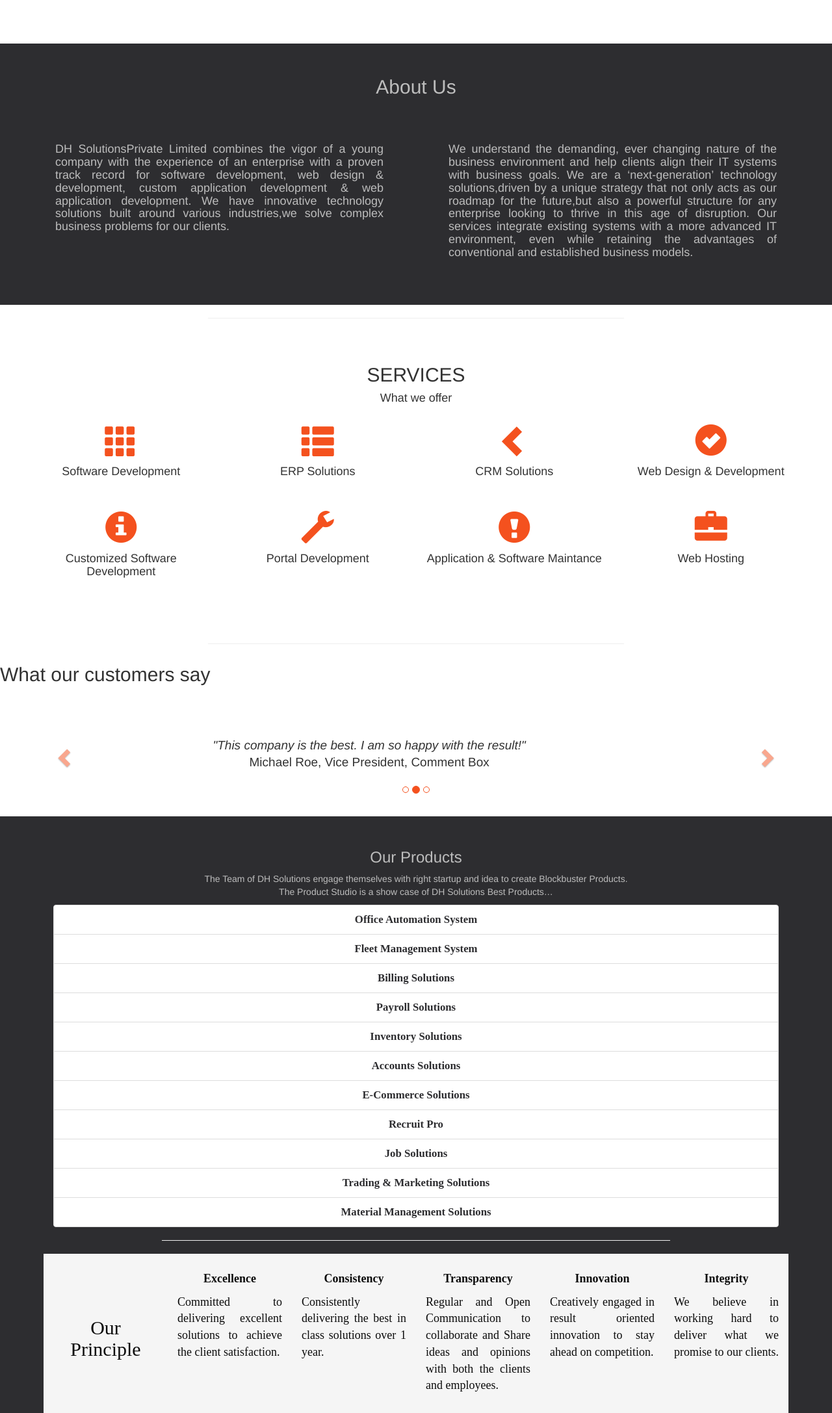
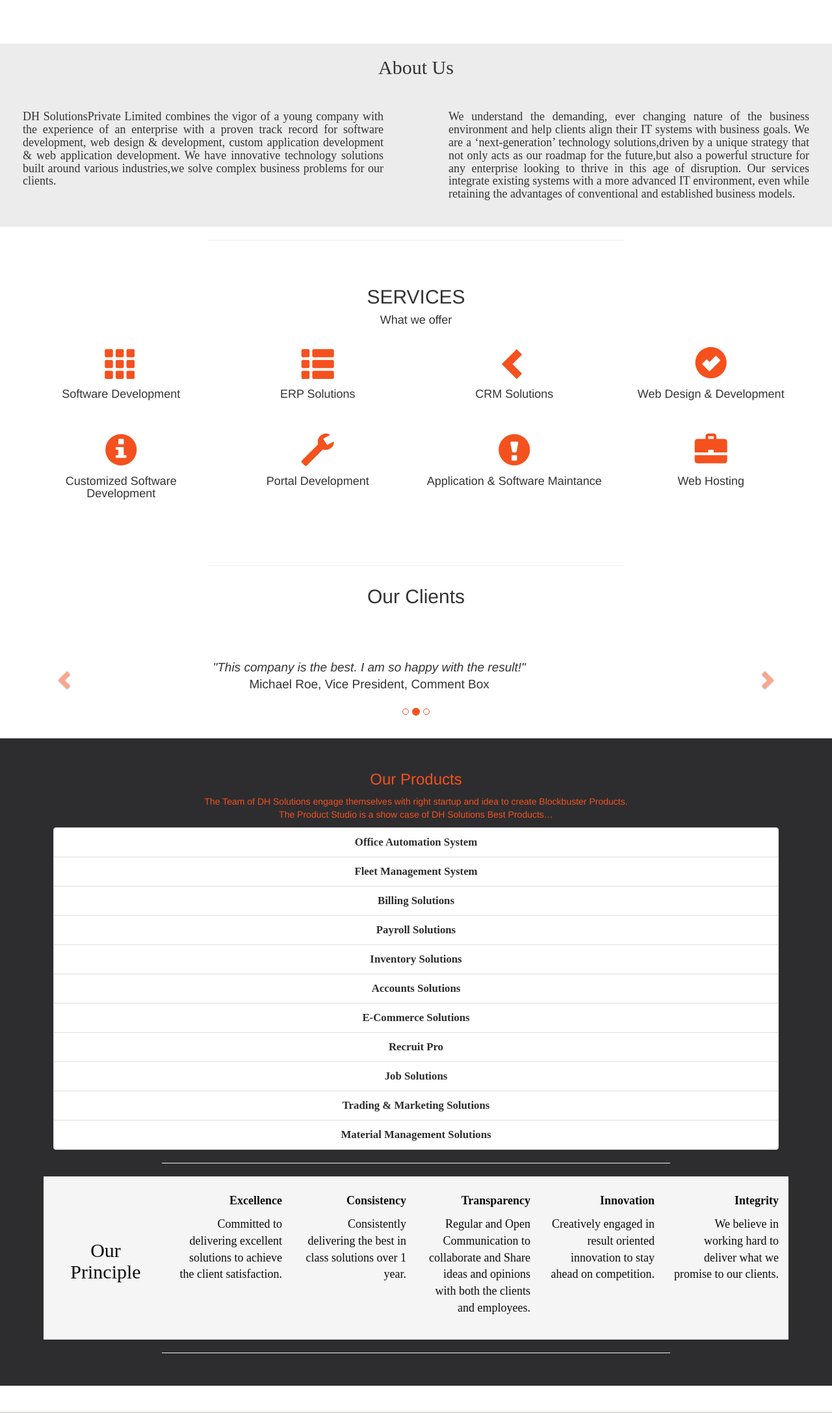
Before and after one commit to Nasmanul/DHSolutions, a plain HTML site: page index.html in a window 1280 px wide. Shown: the part 626-2800 px from the top of the page at 65% size. Drawn offline with nearby package versions, Linux system fonts and the light colour scheme.

Commit message:
Update index.html

```diff
--- a/index.html
+++ b/index.html
@@ -149,7 +149,7 @@
 }
     </style>
 </head>
-<body>
+<body style="width: 100%;">
     <nav class="navbar navbar-default navbar-fixed-top">
         <div class="container">
           <div class="navbar-header">
@@ -165,7 +165,7 @@
               <li><a href="#about">ABOUT</a></li>
               <li><a href="#services">SERVICES</a></li>
               <li><a href="#portfolio">PORTFOLIO</a></li>
-              <li><a href="#pricing">PRICING</a></li>
+              <li><a href="#whoweare">WHO WE ARE</a></li>
               <li><a href="#contact">CONTACT</a></li>
             </ul>
           </div>
@@ -205,25 +205,23 @@
 
       </div>
 
-      <div class="container-fluid text-center bg-1">
-        <h2>About Us</h2>
-
-        <br>
-        <div class="row" style="text-align: justify; " >
-          <div class="col-sm-6 container-fluid">
-
-                  <h4>DH SolutionsPrivate Limited combines the vigor of a young company with the experience of an enterprise with a proven track record for software development, web design & development, custom application development & web application development. We have innovative technology solutions built around various industries,we solve complex business problems for our clients.
-            </h4>
-</div>
 
 
-            <div class="col-sm-6 container-fluid">
-               <h4> We understand the demanding, ever changing nature of the business environment and help clients align their IT systems with business goals.
+      <div class="row" id="about" style="font-family: 'Times New Roman', Times, serif; font-size: larger; background-color: #ececec;">
+        <h2 style="text-align: center;">About Us</h2>
+
+        <div class="col-sm-6 container-fluid" style=" text-align: justify; font-size: larger;">
+          <h4>DH SolutionsPrivate Limited combines the vigor of a young company with the experience of an enterprise with a proven track record for software development, web design & development, custom application development & web application development. We have innovative technology solutions built around various industries,we solve complex business problems for our clients.
+
+         <br></div>
+        <div class="col-sm-6 container-fluid" style="text-align: justify;">
+          <h4> We understand the demanding, ever changing nature of the business environment and help clients align their IT systems with business goals.
             We are a ‘next-generation’ technology solutions,driven by a unique strategy that not only acts as our roadmap for the future,but also a powerful structure for any enterprise looking to thrive in this age of disruption.
-            Our services integrate existing systems with a more advanced IT environment, even while retaining the advantages of conventional and established business models.</h4>
+            Our services integrate existing systems with a more advanced IT environment, even while retaining the advantages of conventional and established business models.</h4>          </div></div>
 
-    </div>
-      </div></div>
+
+
+
       <hr style="width: 50%; color:red;">
 
       <div class="container-fluid text-center" id="services">
@@ -277,7 +275,7 @@
 
 
 
-      <h2>What our customers say</h2>
+      <h2 class="text-center">Our Clients</h2>
 <div id="myCarousel" class="carousel slide text-center" data-ride="carousel">
 
   <ol class="carousel-indicators">
@@ -312,8 +310,8 @@
 
 <div class="bg-1">
     <div class="container container-fluid text-center new">
-      <h3 class="text-center">Our Products</h3>
-      <p class="text-center">The Team of DH Solutions engage themselves with right startup and idea to create Blockbuster Products.<br>The Product Studio is a show case of DH Solutions Best Products…</p>
+      <h3 class="text-center" style="color: #f4511e;">Our Products</h3>
+      <p class="text-center" style="color: #f4511e;">The Team of DH Solutions engage themselves with right startup and idea to create Blockbuster Products.<br>The Product Studio is a show case of DH Solutions Best Products…</p>
 
       <ul class="list-group" style="font-family: 'Times New Roman', Times, serif; color: #2d2d30; font-size: larger;">
         <B>
@@ -334,34 +332,34 @@
 
       </ul>
       <hr style="width:70%">
-      <div class="row" style="font-family: 'Times New Roman', Times, serif; font-size: large; color: #0c0c0c; text-align: justify; background-color: #f5f5f5;">
+      <div class="row" style="font-family: 'Times New Roman', Times, serif; font-size: large; color: #0c0c0c; text-align: right; background-color: #f5f5f5;">
         <br>
         <div class="col-sm-2">
           <br><br>
           <strong><h2 class="text-center">Our Principle</h2></strong>
         </div>
         <div class="col-sm-2">
-          <p class="text-center"><strong>Excellence</strong></p>
+          <p class="text-right"><strong>Excellence</strong></p>
           <p>Committed to delivering excellent solutions to achieve the client satisfaction.</p>
         </div>
 
         <div class="col-sm-2">
-          <p class="text-center"><strong>Consistency</strong></p>
+          <p class="text-right"><strong>Consistency</strong></p>
           <p>Consistently delivering the best in class solutions over 1 year.</p>
 
           </div>
 
         <div class="col-sm-2">
-          <p class="text-center"><strong>Transparency</strong></p>
+          <p class="text-right"><strong>Transparency</strong></p>
          <p>Regular and Open Communication to collaborate and Share ideas and opinions with both the clients and employees.</p>
           </div>
 
         <div class="col-sm-2">
-          <p class="text-center"><strong>Innovation</strong></p>
+          <p class="text-right"><strong>Innovation</strong></p>
     <p> Creatively engaged in result oriented innovation to stay ahead on competition.</p>
     </div>
           <div class="col-sm-2">
-            <p class="text-center"><strong>Integrity</strong></p>
+            <p class="text-right"><strong>Integrity</strong></p>
     <p>We believe in working hard to deliver what we promise to our clients.</p>
 
     <br><br><br>
@@ -375,12 +373,12 @@
 <br><br>
 
 
-<div class="row" style="font-family: 'Times New Roman', Times, serif; font-size: large; background-color: #9b9b9b;">
-  <div class="col-sm-6 container-fluid" style="background-color: #e0dfdd;">
+<div class="row" id="whoweare" style="font-family: 'Times New Roman', Times, serif; font-size: large; background-color: #e0dfdd;">
+  <div class="col-sm-6 container-fluid">
 <strong><h2 style="text-align: center;">Who We Are?</h2>
 <p>We help clients to continuously enhance their competitiveness, and raise the bar on our own performance.</p>
-</strong> <br><br></div>
-  <div class="col-sm-6 container-fluid" style="background-color: #e0dfdd;">
+</strong></div>
+  <div class="col-sm-6 container-fluid">
     <strong> <h2 style="text-align: center;">What We Do?</h2>
     <p>We ensure the highest levels of certainty and satisfaction through a deep-set commitment to our clients, our domain expertise has been built upon decades of experience working across industries and this knowledge underpins our suite of solutions.</p>
     </strong></div></div>
@@ -400,6 +398,19 @@
   })
   </script>
 
+<div class="row" id="contact" style=" color:#f4511e; font-family: 'Times New Roman', Times, serif; font-size: large; background-color: #020202;">
+  <div class="col-sm-6 container-fluid" >
+<strong><h2 class="text-center" >DH Solutions</h2>
 
+</strong>
+<p>Address Line 1</p><br>
+<p>Address Line 2</p><br>
+<p>Address Line 3</p>
+</div>
+  <div class="col-sm-6 container-fluid" >
+    <strong> <h2 style="text-align: center;">Contact Us</h2>
+    </strong>
+    <p>Contact Details</p>
+  </div></div>
     </body>
 </html>
```
